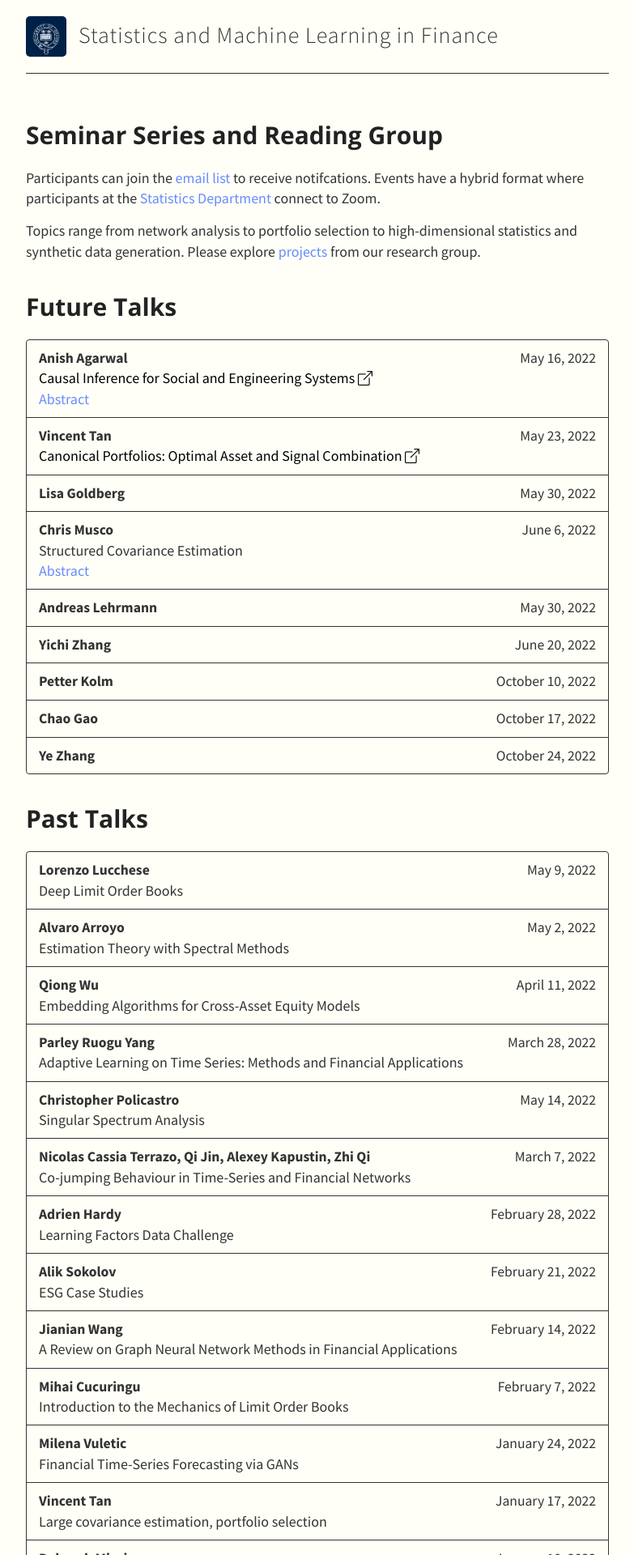
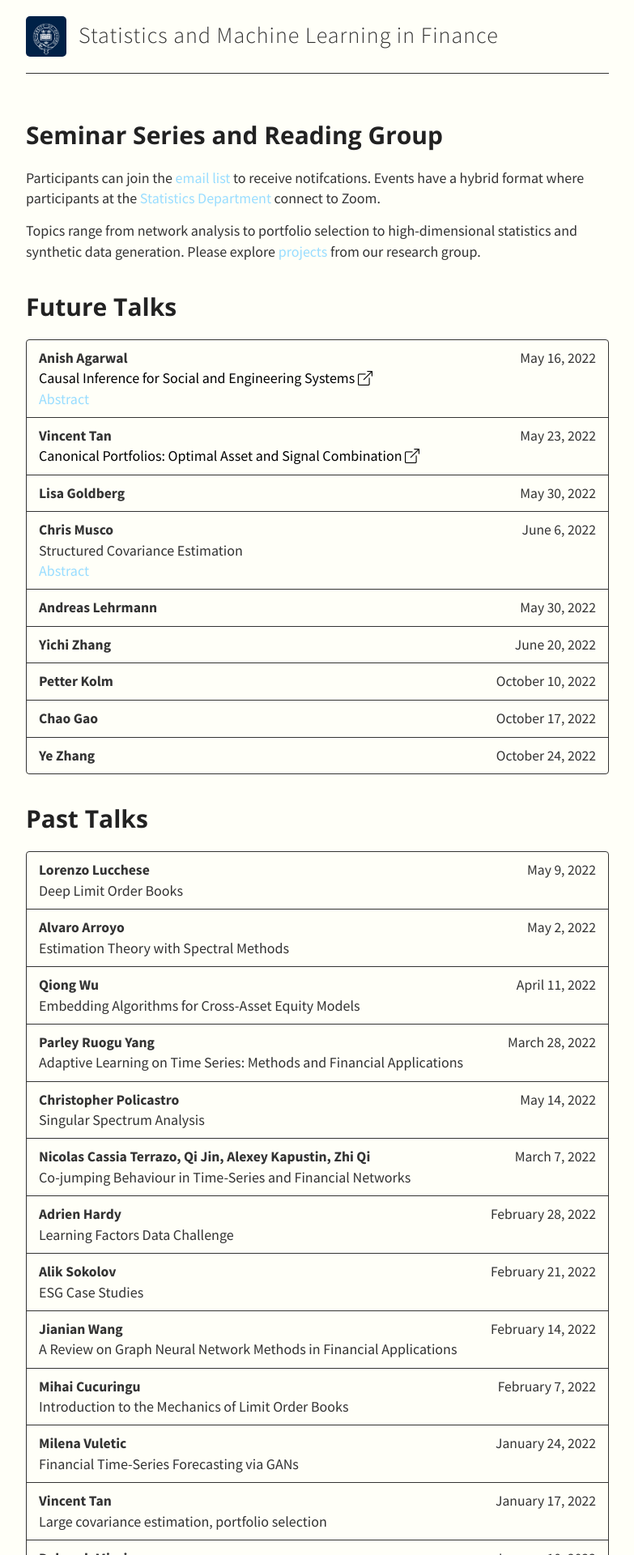
Before and after one commit to SML-Fin/SML-Fin.github.io, a Jekyll site: the page built from index.md, in a window 1280 px wide. Shown: the top 1920 px of the page at 81% size, without its empty margins (248-1031 px from the left). Built offline with Jekyll 4.4.1, drawn with Linux system fonts in a browser that asks for light colours; nearby versions of some CDN libraries; our own code applies the rules of GitHub Pages for plain Markdown files.

Commit message:
Update _variables.scss

```diff
--- a/_sass/_variables.scss
+++ b/_sass/_variables.scss
@@ -5,7 +5,7 @@
 
 // Colors
 $blue: #4183C4;
-$stanfordred: #668cff;
+$stanfordred: #99ddff;
 $ivory: #FFFFF8;
 
 // Grays
```
